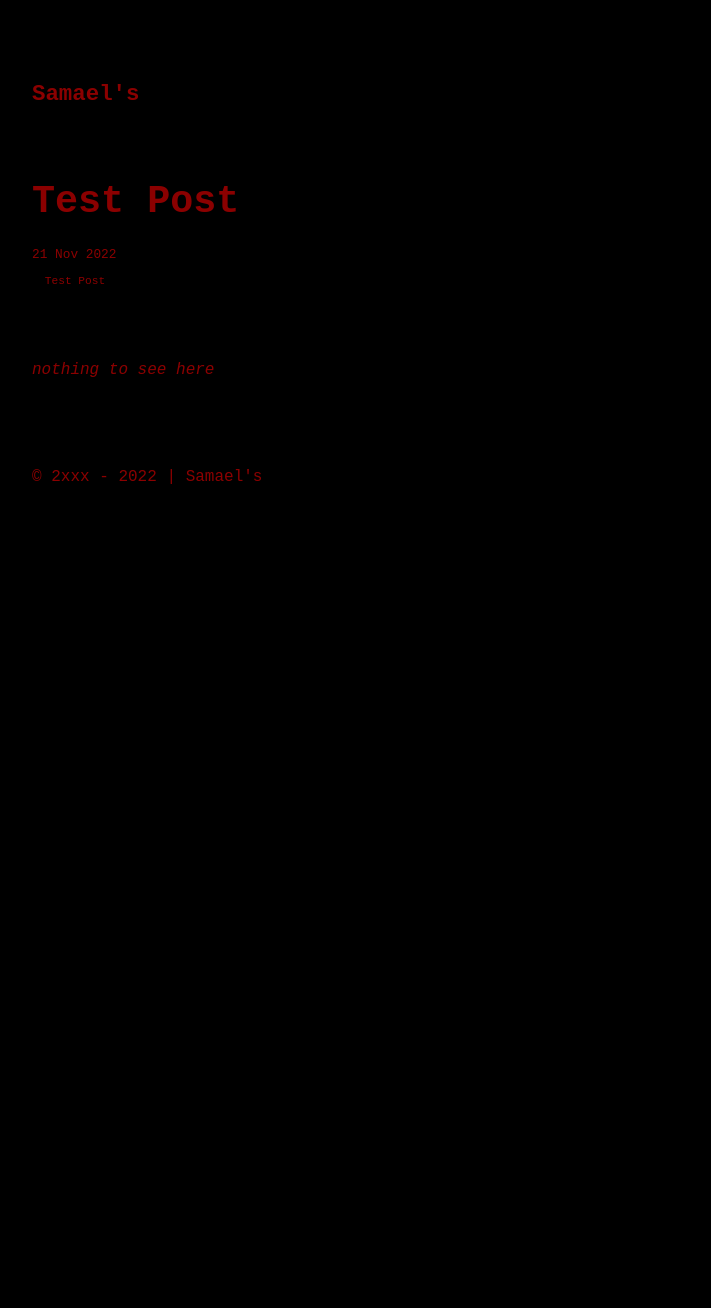
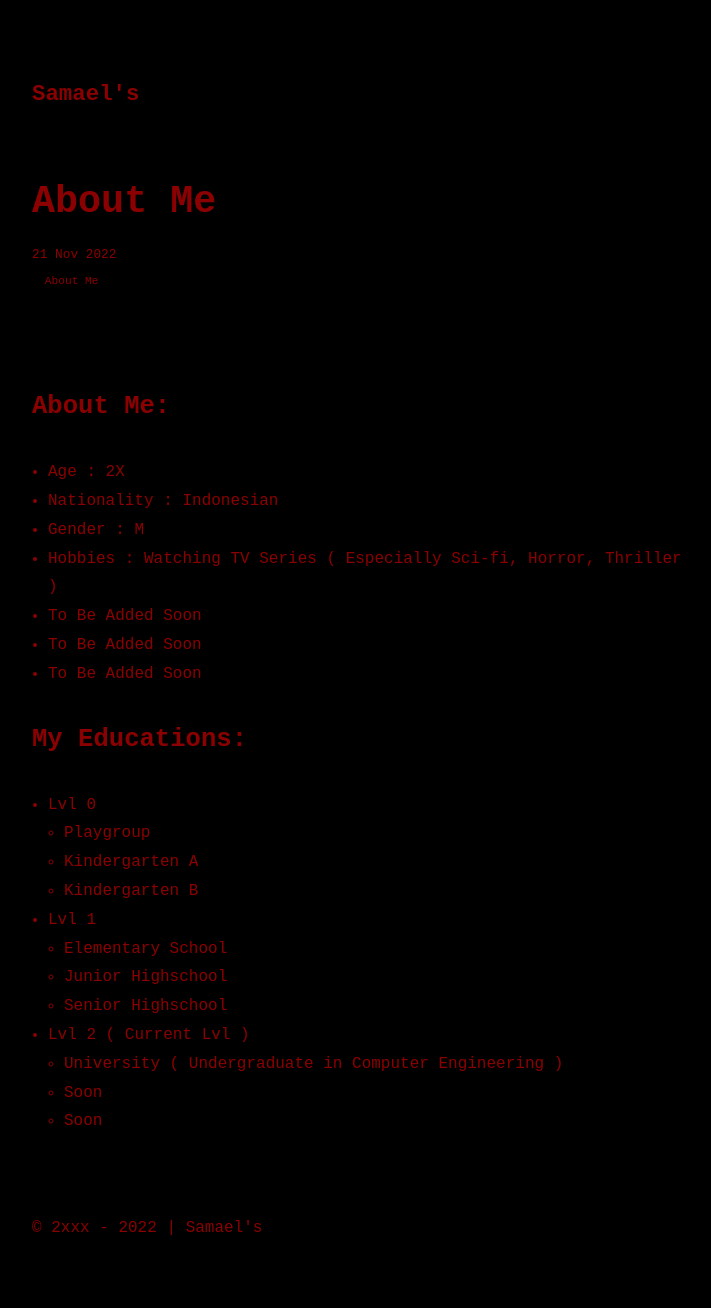
Before and after one commit to Saammaaeel/saammaaeel.github.io, a Jekyll site: the page built from all_collections/_posts/2022-11-21-Test-Post.md, in a window 1280 px wide. Shown: the whole page, without its empty margins (283-994 px from the left). Built offline with Jekyll 4.4.1, drawn with Linux system fonts in a browser that asks for light colours; some web fonts are replaced; before the commit the page ends 900 px from its top, so only the background shows below that.

Commit message:
Update 2022-11-21-Test-Post.md

```diff
--- a/all_collections/_posts/2022-11-21-Test-Post.md
+++ b/all_collections/_posts/2022-11-21-Test-Post.md
@@ -1,8 +1,32 @@
 ---
 layout: post
-title: Test Post
+title: About Me
 date: 2022-11-21
-categories: ["Test Post"]
+categories: ["About Me"]
 ---
 
-_nothing to see here_
+### About Me:
+- Age : 2X
+- Nationality : Indonesian
+- Gender : M
+- Hobbies : Watching TV Series ( Especially Sci-fi, Horror, Thriller )
+- To Be Added Soon
+- To Be Added Soon
+- To Be Added Soon
+
+
+### My Educations:
+- Lvl 0
+  - Playgroup
+  - Kindergarten A
+  - Kindergarten B
+
+- Lvl 1
+  - Elementary School
+  - Junior Highschool
+  - Senior Highschool
+
+- Lvl 2 ( Current Lvl )
+  - University ( Undergraduate in Computer Engineering )
+  - Soon
+  - Soon
```
